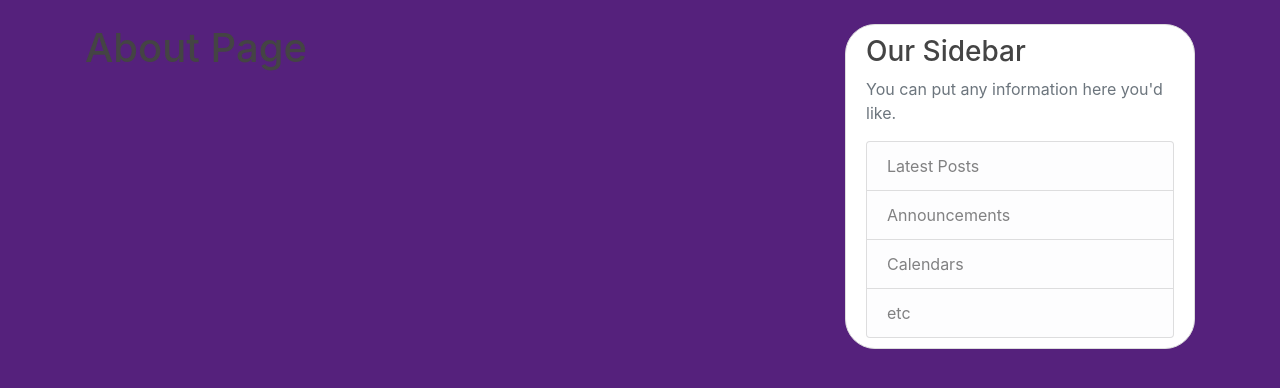
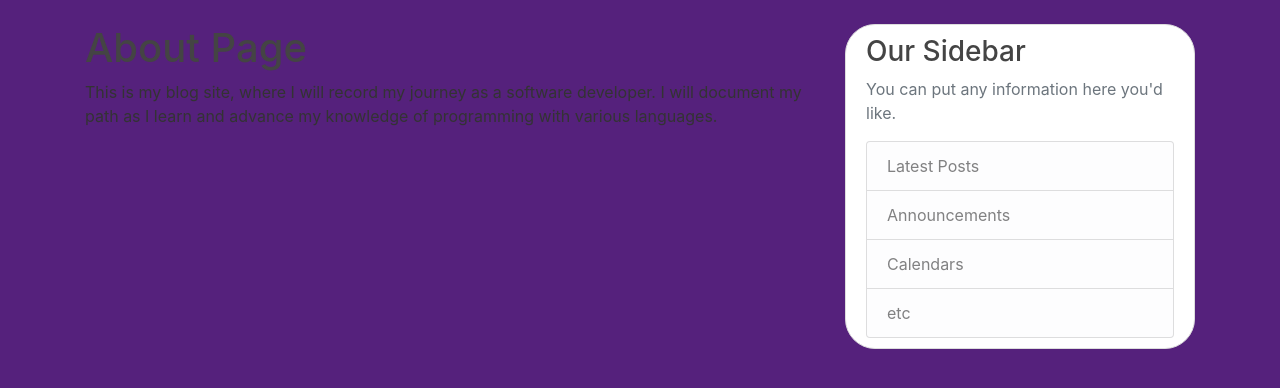
Before and after one commit to DDeShon/Portfolio, a Django app: page /blog/about/ in a window 1280 px wide. Shown: the part 56-444 px from the top of the page. Run offline with Django 3.2, Linux system fonts and the light colour scheme; some libraries are stand-ins or nearby versions.

Commit message:
updated about page

```diff
--- a/blog/templates/blog/about.html
+++ b/blog/templates/blog/about.html
@@ -1,4 +1,5 @@
 {% extends "blog/base.html" %}
 {% block content %}
     <h1>About Page</h1>
+    <p>This is my blog site, where I will record my journey as a software developer. I will document my path as I learn and advance my knowledge of programming with various languages.</p>
 {% endblock content %}
```
